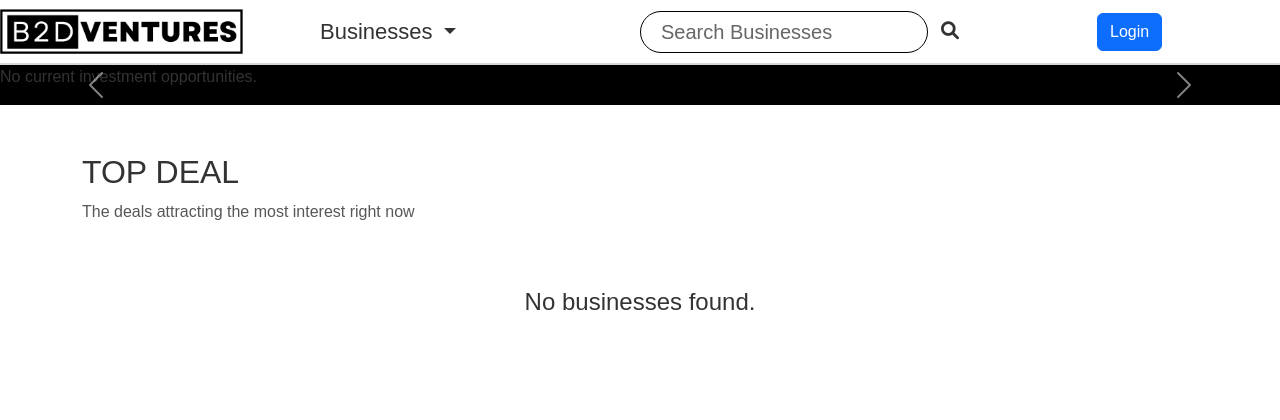
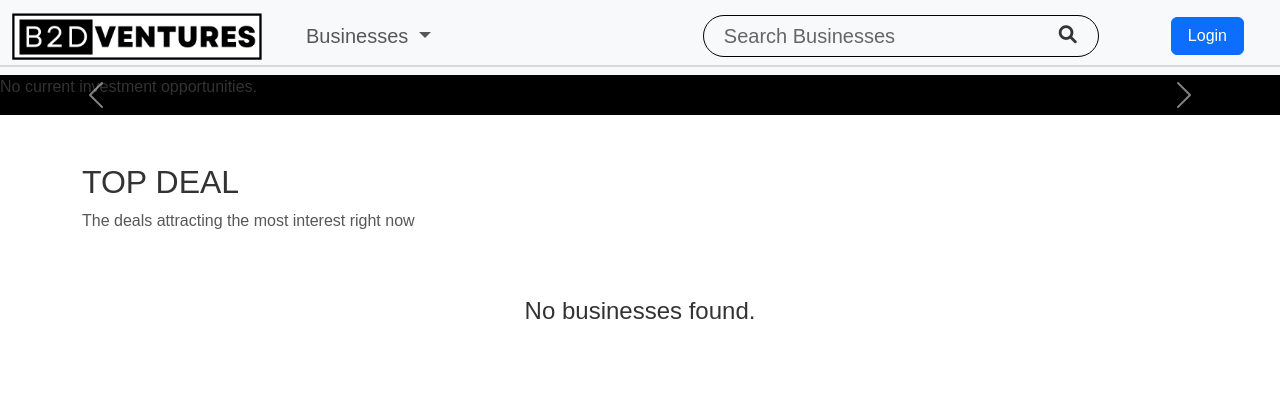
Before and after one commit to J-Jullaphong/b2d-ventures, a Django app: page / in a window 1280 px wide. Shown: the top 420 px of the page. Run offline with Django 4.2, Linux system fonts and the light colour scheme; data that the repository does not hold is empty.

Commit message:
Fix nev bar not work properly

```diff
--- a/b2d/templates/b2d/base.html
+++ b/b2d/templates/b2d/base.html
@@ -5,14 +5,14 @@
     <meta charset="UTF-8">
     <meta name="viewport" content="width=device-width, initial-scale=1">
     <title>B2D Ventures</title>
-    <link href="https://cdn.jsdelivr.net/npm/bootstrap@5.3.0/dist/css/bootstrap.min.css" rel="stylesheet" crossorigin="anonymous">
-    <link rel="stylesheet" href="https://cdn.jsdelivr.net/npm/bootstrap-icons/font/bootstrap-icons.css">
-    <link rel="stylesheet" href="https://cdnjs.cloudflare.com/ajax/libs/font-awesome/6.0.0-beta3/css/all.min.css">
+    <link href="https://cdn.jsdelivr.net/npm/bootstrap@5.3.0/dist/css/bootstrap.min.css"
+          rel="stylesheet" crossorigin="anonymous">
+    <link rel="stylesheet"
+          href="https://cdn.jsdelivr.net/npm/bootstrap-icons/font/bootstrap-icons.css">
+    <link rel="stylesheet"
+          href="https://cdnjs.cloudflare.com/ajax/libs/font-awesome/6.0.0-beta3/css/all.min.css">
     <link href="{% static 'css/styles.css' %}" rel="stylesheet">
     <style>
-        header {
-            font-size: 22px;
-        }
         .container-fluid {
             border-bottom: 2px solid #D9D9D9;
         }
@@ -20,7 +20,7 @@
         .search-form {
             display: flex;
             align-items: center;
-            width: 90%;
+            width: 40%;
             border-radius: 50px;
             border: 1px solid #000;
             padding: 1px 10px;
@@ -42,9 +42,9 @@
             padding-right: 10px;
         }
 
-        @media only screen and (max-width: 1250px) {
+        @media only screen and (max-width: 1000px) {
             .search-form {
-                width: 500px;
+                width: 100%;
             }
         }
 
@@ -56,16 +56,21 @@
             color: #666;
         }
 
-        .name-box {
-            display: inline-flex;
-            border-radius: 20px;
-            font-size: 20px;
-            width:70px;
+        .businessesDropdown {
+            margin-left:20px;
         }
 
-        .username {
-            color: black;
-            text-decoration: none;
+        @media only screen and (max-width: 1000px) {
+            .businessesDropdown {
+                margin-left:0px;
+            }
+        }
+        @media only screen and (max-width: 991px) {
+            .login-btn{
+                width:30%;
+                margin-top:10px;
+                margin-bottom:10px;
+            }
         }
 
     </style>
@@ -74,56 +79,99 @@
 </head>
 
 <body>
-    <header class="navbar navbar-expand-lg navbar-custom m-0 p-0">
-        <div class="container-fluid row g-0 py-1">
-            <div class="col-md-3">
-                <a href="/" class="navbar-brand d-flex align-items-center">
-                    <img src="{% static 'images/logo.png' %}" alt="B2D Ventures" width="80%" height="auto">
+<header>
+    <!-- Navbar -->
+    <nav class="navbar navbar-expand-lg navbar-light bg-light">
+        <div class="container-fluid">
+            <!-- Logo -->
+            <a class="navbar-brand" href="/">
+                <img src="{% static 'images/logo.png' %}" alt="B2D Ventures"
+                     width="250px" height="auto">
             </a>
-            </div>
 
-            <div class="dropdown col-md-3">
-                <a href="#" class="nav-link dropdown-toggle" id="businessDropdown" data-bs-toggle="dropdown" aria-expanded="false">
+            <!-- Toggle Button for Mobile View -->
+            <button class="navbar-toggler" type="button"
+                    data-bs-toggle="collapse" data-bs-target="#navbarContent"
+                    aria-controls="navbarContent" aria-expanded="false"
+                    aria-label="Toggle navigation">
+                <span class="navbar-toggler-icon"></span>
+            </button>
+
+            <!-- Collapsible Content -->
+            <div class="collapse navbar-collapse" id="navbarContent">
+                <ul class="navbar-nav">
+                    <!-- Dropdown Businesses -->
+                    <li class="nav-item dropdown">
+                        <a class="nav-link dropdown-toggle fs-5 businessesDropdown"
+                           href="#" id="dropdown1" role="button"
+                           data-bs-toggle="dropdown" aria-expanded="false">
                             Businesses
                         </a>
-                <ul class="dropdown-menu" aria-labelledby="businessDropdown">
+                        <ul class="dropdown-menu" aria-labelledby="dropdown1">
                             {% for category in all_categories %}
-                    <li><a class="dropdown-item" href="{% url 'b2d:search_page' %}?category={{ category.id }}">{{ category.category_name }}</a></li>
+                            <li><a class="dropdown-item"
+                                   href="{% url 'b2d:search_page' %}?category={{ category.id }}">
+                                {{ category.category_name }}</a></li>
                             {% endfor %}
                         </ul>
-            </div>
-            <div class="d-flex col-md-3">
-                <form class="search-form" method="get" action="{% url 'b2d:search_page' %}">
-                    <input type="text" name="q" class="search-input" placeholder="Search Businesses" value="{{ request.GET.q }}">
+                    </li>
+                </ul>
+
+                <!-- Search Bar -->
+                <form class="search-form d-flex ms-auto me-5 my-lg-0"
+                      method="get" action="{% url 'b2d:search_page' %}">
+                    <input type="text" name="q" class="search-input"
+                           placeholder="Search Businesses"
+                           value="{{ request.GET.q }}">
                     <button type="submit" class="search-icon btn btn-link">
                         <i class="fas fa-search"></i>
                     </button>
                 </form>
-            </div>
 
-            <div class="dropdown container col-md-3 text-center name-box">
-                <div class="user-tag dropdown-center">
+                <!-- User Dropdown -->
+                <ul class="navbar-nav">
+                    <li class="nav-item dropdown">
                         {% if user.is_authenticated %}
-                        <a href="#" id="userDropdown" class="username dropdown-toggle" data-bs-toggle="dropdown">{{ user.email }}</a>
-                        <ul class="dropdown-menu dropdown-menu-center" aria-labelledby="userDropdown">
+                        <a class="nav-link dropdown-toggle fs-5" href="#"
+                           id="dropdownUser" role="button"
+                           data-bs-toggle="dropdown" aria-expanded="false">
+                            {{ user.email }}
+                        </a>
+                        <ul class="dropdown-menu dropdown-menu-end"
+                            aria-labelledby="dropdownUser">
                             {% if user_is_investor %}
-                                <li><a class="dropdown-item" href="{% url 'b2d:portfolio' %}">Portfolio</a></li>
+                            <li><a class="dropdown-item"
+                                   href="{% url 'b2d:portfolio' %}">Portfolio</a>
+                            </li>
                             {% elif user_is_business %}
-                                <li><a class="dropdown-item" href={% url 'b2d:business_profile' %}>Profile</a></li>
-                                <li><a class="dropdown-item" href={% url 'b2d:fundraising' %}>Fundraising</a></li>
+                            <li><a class="dropdown-item"
+                                   href="{% url 'b2d:business_profile' %}">Business profile</a>
+                            </li>
+                            <li><a class="dropdown-item"
+                                   href="{% url 'b2d:fundraising' %}">Fundraising</a>
+                            </li>
                             {% endif %}
-                            <li><hr class="dropdown-divider"></li>
-                            <form method="POST" action="{% url 'b2d:logout' %}?next=/" class="d-inline">
+                            <li>
+                                <hr class="dropdown-divider">
+                            </li>
+                            <form method="POST"
+                                  action="{% url 'b2d:logout' %}?next=/"
+                                  class="d-inline">
                                 {% csrf_token %}
-                                <button type="submit" class="dropdown-item">Sign out</button>
+                                <button type="submit" class="dropdown-item">
+                                    Sign out
+                                </button>
                             </form>
                         </ul>
                         {% else %}
-                        <a href="{% url 'b2d:login' %}" class="username btn btn-primary text-white">Login</a>
+                        <a href="{% url 'b2d:login' %}"
+                           class="login-btn btn btn-primary text-white mx-4 px-3">Login</a>
                         {% endif %}
+                    </li>
+                </ul>
             </div>
         </div>
-        </div>
+    </nav>
 </header>
 
 {% block content %}
@@ -133,29 +181,36 @@
     <div class="container py-4">
         <div class="row">
             <div class="col-md-4 d-flex align-items-center">
-                <img src="{% static 'images/logo.png' %}" alt="B2D Ventures Logo" class="img-fluid " width="250" height="auto">
+                <img src="{% static 'images/logo.png' %}"
+                     alt="B2D Ventures Logo" class="img-fluid " width="250"
+                     height="auto">
             </div>
             <div class="col-md-4">
                 <h6>For investors</h6>
                 <ul class="list-unstyled">
-                    <li><a href="#" class="text-white text-decoration-none">FAQ</a></li>
-                    <li><a href="#" class="text-white text-decoration-none">Risks</a></li>
+                    <li><a href="#"
+                           class="text-white text-decoration-none">FAQ</a></li>
+                    <li><a href="#" class="text-white text-decoration-none">Risks</a>
+                    </li>
                 </ul>
             </div>
             <div class="col-md-4">
                 <h6>For startups</h6>
                 <ul class="list-unstyled">
-                    <li><a href="#" class="text-white text-decoration-none">FAQ</a></li>
+                    <li><a href="#"
+                           class="text-white text-decoration-none">FAQ</a></li>
                 </ul>
             </div>
         </div>
         <hr class="border-light">
         <div class="text-center">
-            <p class="mb-0">B2D Ventures are not and do not operate or act as a bank.</p>
+            <p class="mb-0">B2D Ventures are not and do not operate or act as a
+                bank.</p>
         </div>
     </div>
 </footer>
 
-    <script src="https://cdn.jsdelivr.net/npm/bootstrap@5.3.3/dist/js/bootstrap.bundle.min.js" crossorigin="anonymous"></script>
+<script src="https://cdn.jsdelivr.net/npm/bootstrap@5.3.3/dist/js/bootstrap.bundle.min.js"
+        crossorigin="anonymous"></script>
 </body>
 </html>
```
Lines whose indentation alone changed are shown as unchanged.
